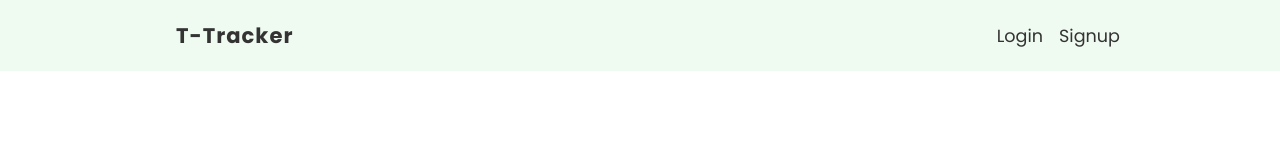
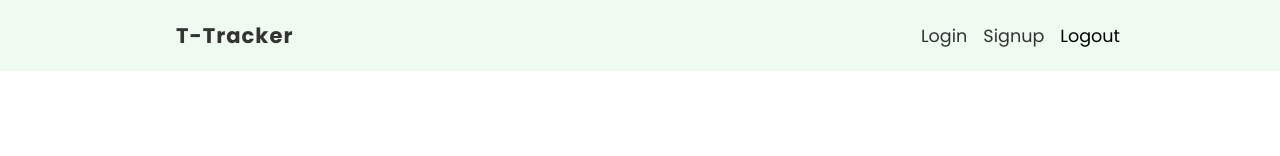
Before and after one commit to surajbera/react-transaction-tracker, a React (Vite) app: page /signup in a window 1280 px wide. Shown: the top 156 px of the page. Built offline with nearby package versions, Linux system fonts and the light colour scheme; no server answers.

Commit message:
Updated logic for AuthContext.jsx

```diff
--- a/src/components/Navbar/Navbar.jsx
+++ b/src/components/Navbar/Navbar.jsx
@@ -1,7 +1,16 @@
 import { Link } from 'react-router-dom'
 import styles from './navbar.module.css'
 
+import { useLogout } from '../../hooks/useLogout'
+
 const Navbar = () => {
+  const { isPending, isError, logOut } = useLogout()
+
+  const onLogoutHandler = (evt) => {
+    evt.stopPropagation()
+    logOut()
+  }
+
   return (
     <nav className={styles.navbar}>
       <ul>
@@ -14,6 +23,9 @@ const Navbar = () => {
         <li>
           <Link to='signup'>Signup</Link>
         </li>
+        <li>
+          <span onClick={onLogoutHandler}>Logout</span>
+        </li>
       </ul>
     </nav>
   )
--- a/src/components/Navbar/navbar.module.css
+++ b/src/components/Navbar/navbar.module.css
@@ -18,8 +18,12 @@
   font-size: 1.2em;
 }
 .navbar button,
-.navbar a {
+.navbar a,
+.navbar span {
   margin-left: 16px;
+}
+.navbar span {
+  cursor: pointer;
 }
 .navbar a {
   color: #333;
--- a/src/context/AuthContext.jsx
+++ b/src/context/AuthContext.jsx
@@ -70,8 +70,8 @@ export const AuthContextProvider = ({ children }) => {
     const unsubscribe = onAuthStateChanged(projectAuth, (user) => {
       if (user) {
         setUser(user)
-        setIsAuthReady(true)
       }
+      setIsAuthReady(true)
     })
 
     return () => unsubscribe()
--- a/src/hooks/useLogout.js
+++ b/src/hooks/useLogout.js
@@ -30,7 +30,7 @@ export const useLogout = () => {
   const [state, dispatch] = useReducer(logoutReducer, initialState)
 
   /* remove this */
-  useConsole('useLogout hook ran')
+  useConsole('useLogout hook ran', '#93c5fd')
 
   const setIsPending = (value) => {
     dispatch({ type: IS_PENDING, payload: value })
```
